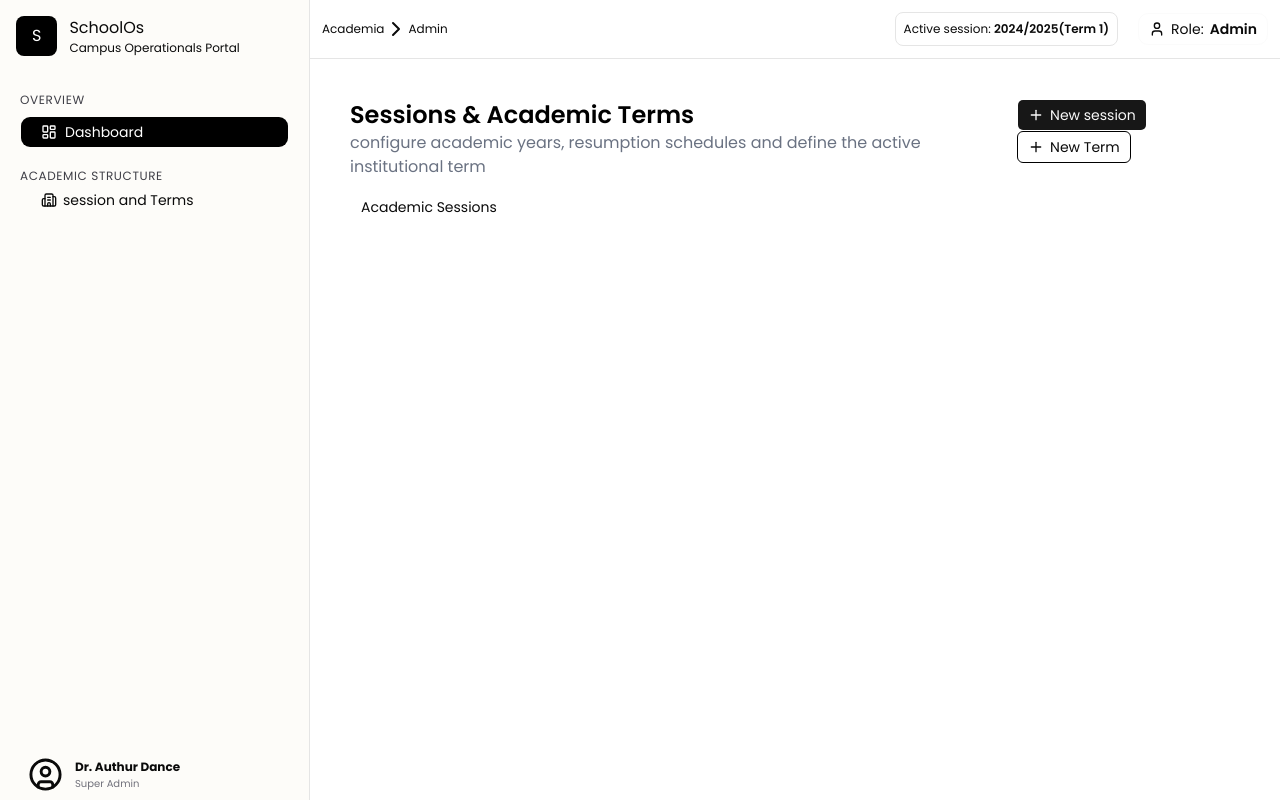
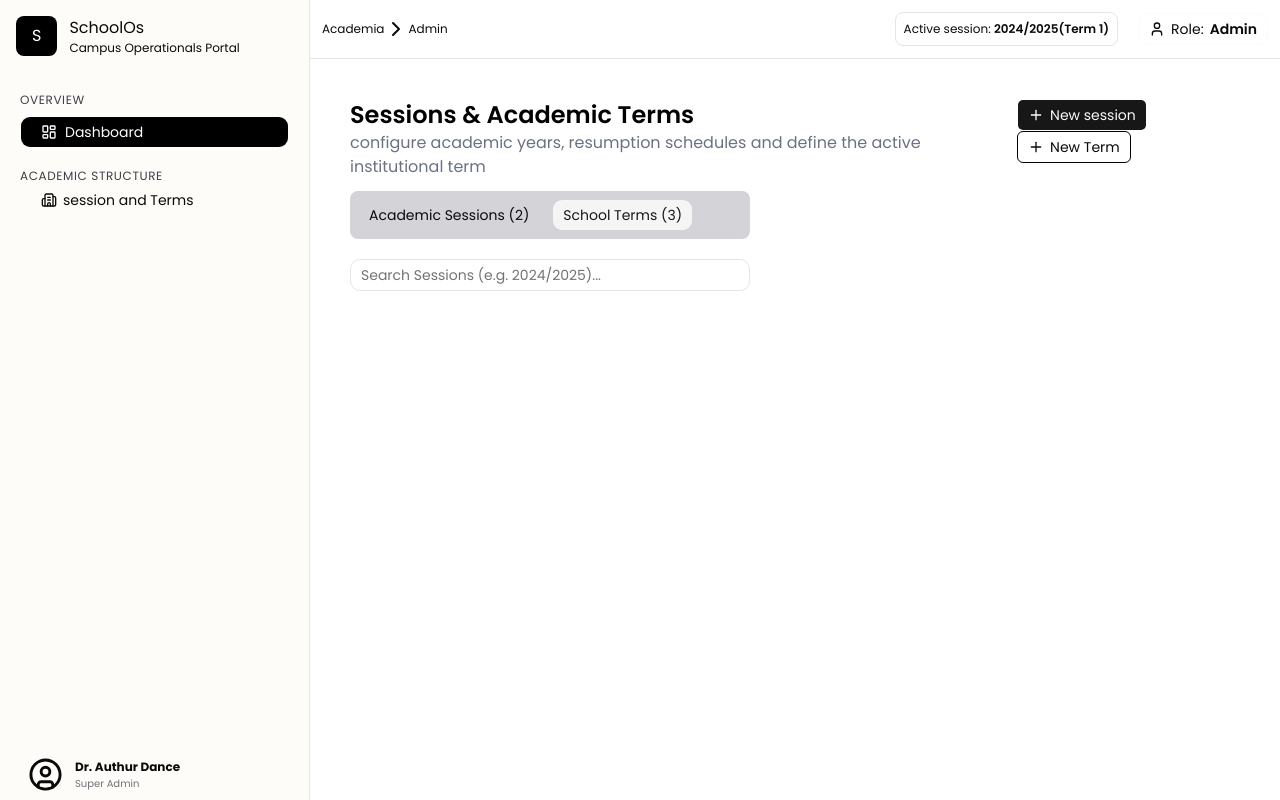
Before and after one commit to Maxwellsmall/schoolos, a Next.js app in the folder frontend/: page /liveportal/session in a window 1280 px wide. Built offline with nearby package versions, Linux system fonts and the light colour scheme.

Commit message:
feat: add Input component and enhance session page with search functionality

```diff
--- a/frontend/app/liveportal/session/page.tsx
+++ b/frontend/app/liveportal/session/page.tsx
@@ -1,6 +1,7 @@
 "use client"
 import { Button } from "@/components/ui/button"
 import { Plus } from "lucide-react"
+import { Input } from "@/components/ui/input"
 
 export default function session(){
     return (
@@ -20,9 +21,11 @@
           </div>
         </div>
 
-        <div>
-            <Button variant="ghost">Academic Sessions</Button>
+        <div className="flex gap-3 bg-zinc-300 p-2 w-[400px] rounded-md">
+            <Button variant="ghost">Academic Sessions (2)</Button>
+            <Button variant="secondary">School Terms (3)</Button>
         </div>
+        <Input type="search" placeholder="Search Sessions (e.g. 2024/2025)..." className="my-5 w-[400px]"/>
         </div>
     )
 }
--- /dev/null
+++ b/frontend/components/ui/input.tsx
@@ -0,0 +1,19 @@
+import * as React from "react"
+import { Input as InputPrimitive } from "@base-ui/react/input"
+import { cn } from "cn"
+
+function Input({ className, type, ...props }: React.ComponentProps<"input">) {
+  return (
+    <InputPrimitive
+      type={type}
+      data-slot="input"
+      className={cn(
+        "h-8 w-full min-w-0 rounded-lg border border-input bg-transparent px-2.5 py-1 text-base transition-colors outline-none file:inline-flex file:h-6 file:border-0 file:bg-transparent file:text-sm file:font-medium file:text-foreground placeholder:text-muted-foreground focus-visible:border-ring focus-visible:ring-3 focus-visible:ring-ring/50 disabled:pointer-events-none disabled:cursor-not-allowed disabled:bg-input/50 disabled:opacity-50 aria-invalid:border-destructive aria-invalid:ring-3 aria-invalid:ring-destructive/20 md:text-sm dark:bg-input/30 dark:disabled:bg-input/80 dark:aria-invalid:border-destructive/50 dark:aria-invalid:ring-destructive/40",
+        className
+      )}
+      {...props}
+    />
+  )
+}
+
+export { Input }
```
